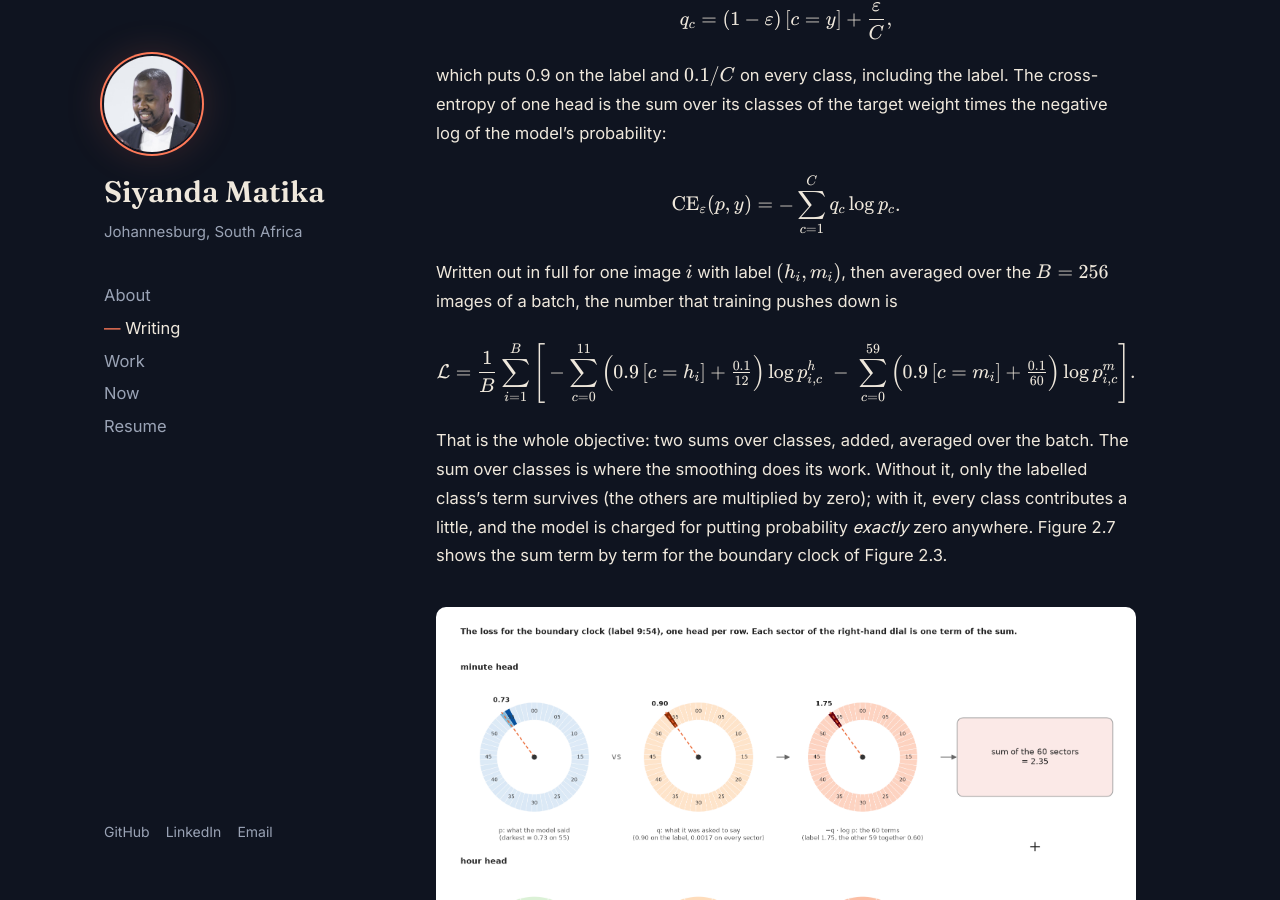
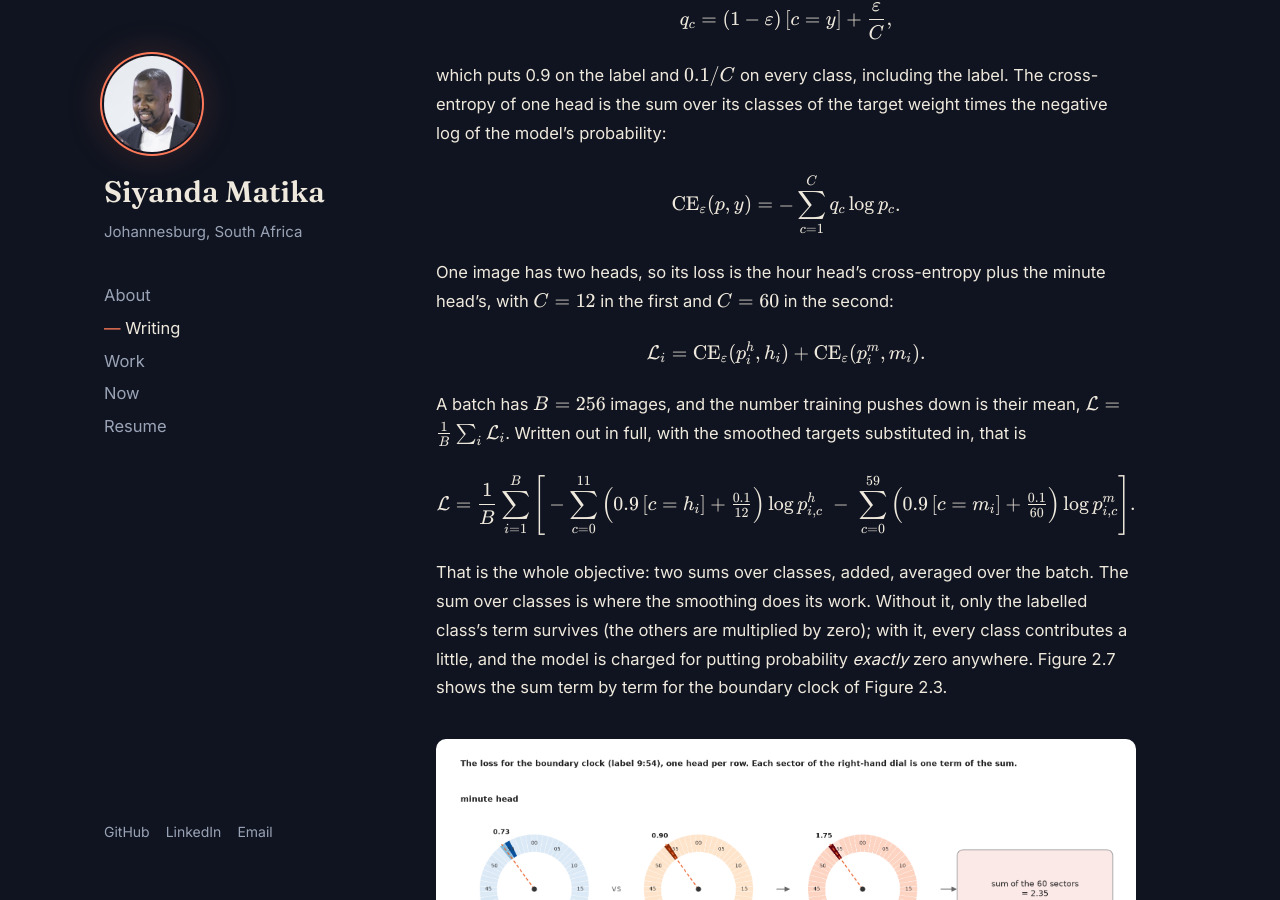
Before and after one commit to matikasiyanda/matikasiyanda.github.io, a Jekyll site: the page built from _posts/2026-09-15-clocks-part-2-models.md, in a window 1280 px wide and 900 px high, scrolled down 8620 px. Built offline with Jekyll 4.4.1, drawn with Linux system fonts in a browser that asks for light colours; comment, search, counter and statistics services are not loaded.

Commit message:
Loss: per-image step between the per-head definition and the batch mean

```diff
--- a/_posts/2026-09-15-clocks-part-2-models.md
+++ b/_posts/2026-09-15-clocks-part-2-models.md
@@ -275,9 +275,15 @@ target weight times the negative log of the model's probability:
 
 $$\mathrm{CE}_\varepsilon(p, y) = -\sum_{c=1}^{C} q_c \log p_c .$$
 
-Written out in full for one image $$i$$ with label $$(h_i, m_i)$$, then
-averaged over the $$B = 256$$ images of a batch, the number that training
-pushes down is
+One image has two heads, so its loss is the hour head's cross-entropy
+plus the minute head's, with $$C = 12$$ in the first and $$C = 60$$ in the
+second:
+
+$$\mathcal{L}_i = \mathrm{CE}_\varepsilon(p^{h}_i, h_i) + \mathrm{CE}_\varepsilon(p^{m}_i, m_i).$$
+
+A batch has $$B = 256$$ images, and the number training pushes down is
+their mean, $$\mathcal{L} = \frac{1}{B}\sum_i \mathcal{L}_i$$. Written out
+in full, with the smoothed targets substituted in, that is
 
 $$\mathcal{L} = \frac{1}{B} \sum_{i=1}^{B} \Bigg[
 -\sum_{c=0}^{11} \Big( 0.9\,[c = h_i] + \tfrac{0.1}{12} \Big) \log p^{h}_{i,c}
```
